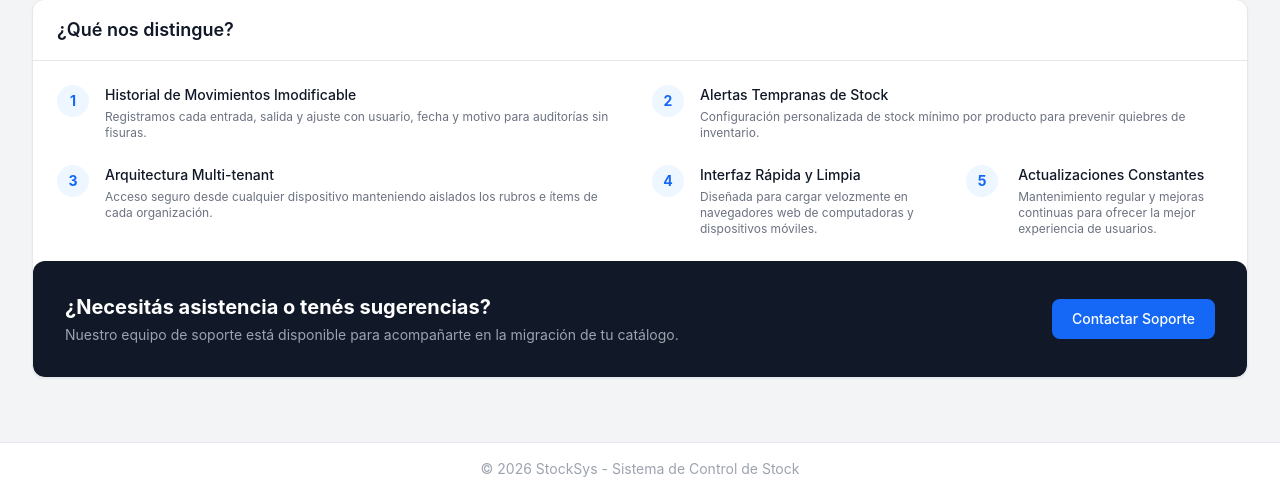
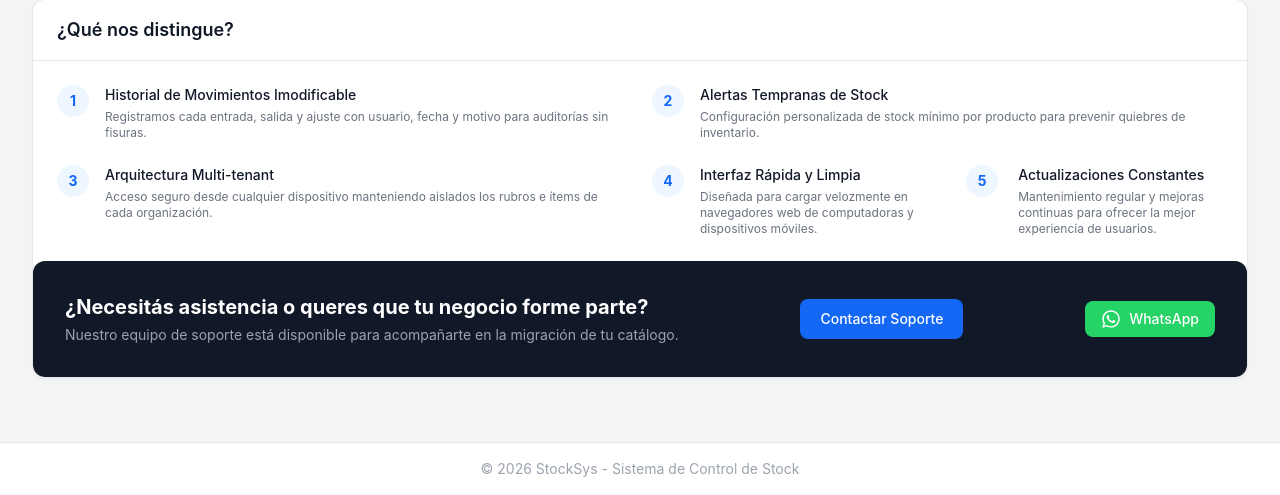
Before and after one commit to El-Tabernero/stocksys, a Django app: page /nosotros/ in a window 1280 px wide. Shown: the part 771-1266 px from the top of the page. Run offline with Django 5.2, Linux system fonts and the light colour scheme; some libraries are stand-ins or nearby versions.

Commit message:
add: nosotros page with WhatsApp contact

```diff
--- a/inventory/templates/inventory/nosotros.html
+++ b/inventory/templates/inventory/nosotros.html
@@ -134,12 +134,20 @@
     <!-- Banner de Contacto / Soporte -->
     <div class="bg-gray-900 rounded-xl shadow-sm text-white p-8 flex flex-col md:flex-row items-center justify-between gap-6">
       <div>
-        <h3 class="text-xl font-bold">¿Necesitás asistencia o tenés sugerencias?</h3>
+        <h3 class="text-xl font-bold">¿Necesitás asistencia o queres que tu negocio forme parte?</h3>
         <p class="text-gray-400 text-sm mt-1">Nuestro equipo de soporte está disponible para acompañarte en la migración de tu catálogo.</p>
       </div>
-      <a href="mailto:soporte@tuempresa.com" class="bg-brand-600 hover:bg-brand-700 text-white font-medium text-sm px-5 py-2.5 rounded-lg transition shrink-0">
+      <a href="mailto:rodri.dojas@gmail.com" class="bg-brand-600 hover:bg-brand-700 text-white font-medium text-sm px-5 py-2.5 rounded-lg transition shrink-0">
         Contactar Soporte
       </a>
+      <a href="https://wa.me/TUNUMERODETELEFONO" target="_blank" rel="noopener noreferrer" class="bg-[#25D366] hover:bg-[#20ba5a] text-white font-medium text-sm px-4 py-2 rounded-lg transition inline-flex items-center gap-2 shadow-sm">
+          <span class="[&>svg]:h-5 [&>svg]:w-5 [&>svg]:fill-white">
+            <svg xmlns="http://www.w3.org/2000/svg" fill="currentColor" viewBox="0 0 448 512">
+              <path d="M380.9 97.1C339 55.1 283.2 32 223.9 32c-122.4 0-222 99.6-222 222 0 39.1 10.2 77.3 29.6 111L0 480l117.7-30.9c32.4 17.7 68.9 27 106.1 27h.1c122.3 0 224.1-99.6 224.1-222 0-59.3-25.2-115-67.1-157zm-157 341.6c-33.2 0-65.7-8.9-94-25.7l-6.7-4-69.8 18.3L72 359.2l-4.4-7c-18.5-29.4-28.2-63.3-28.2-98.2 0-101.7 82.8-184.5 184.6-184.5 49.3 0 95.6 19.2 130.4 54.1 34.8 34.9 56.2 81.2 56.1 130.5 0 101.8-84.9 184.6-186.6 184.6zm101.2-138.2c-5.5-2.8-32.8-16.2-37.9-18-5.1-1.9-8.8-2.8-12.5 2.8-3.7 5.6-14.3 18-17.6 21.8-3.2 3.7-6.5 4.2-12 1.4-32.6-16.3-54-29.1-75.5-66-5.7-9.8 5.7-9.1 16.3-30.3 1.8-3.7 .9-6.9-.5-9.7-1.4-2.8-12.5-30.1-17.1-41.2-4.5-10.8-9.1-9.3-12.5-9.5-3.2-.2-6.9-.2-10.6-.2-3.7 0-9.7 1.4-14.8 6.9-5.1 5.6-19.4 19-19.4 46.3 0 27.3 19.9 53.7 22.6 57.4 2.8 3.7 39.1 59.7 94.8 83.8 35.2 15.2 49 16.5 66.6 13.9 10.7-1.6 32.8-13.4 37.4-26.4 4.6-13 4.6-24.1 3.2-26.4-1.3-2.5-5-3.9-10.5-6.6z" />
+            </svg>
+          </span>
+          WhatsApp
+        </a>
     </div>
 
   </div>
```
